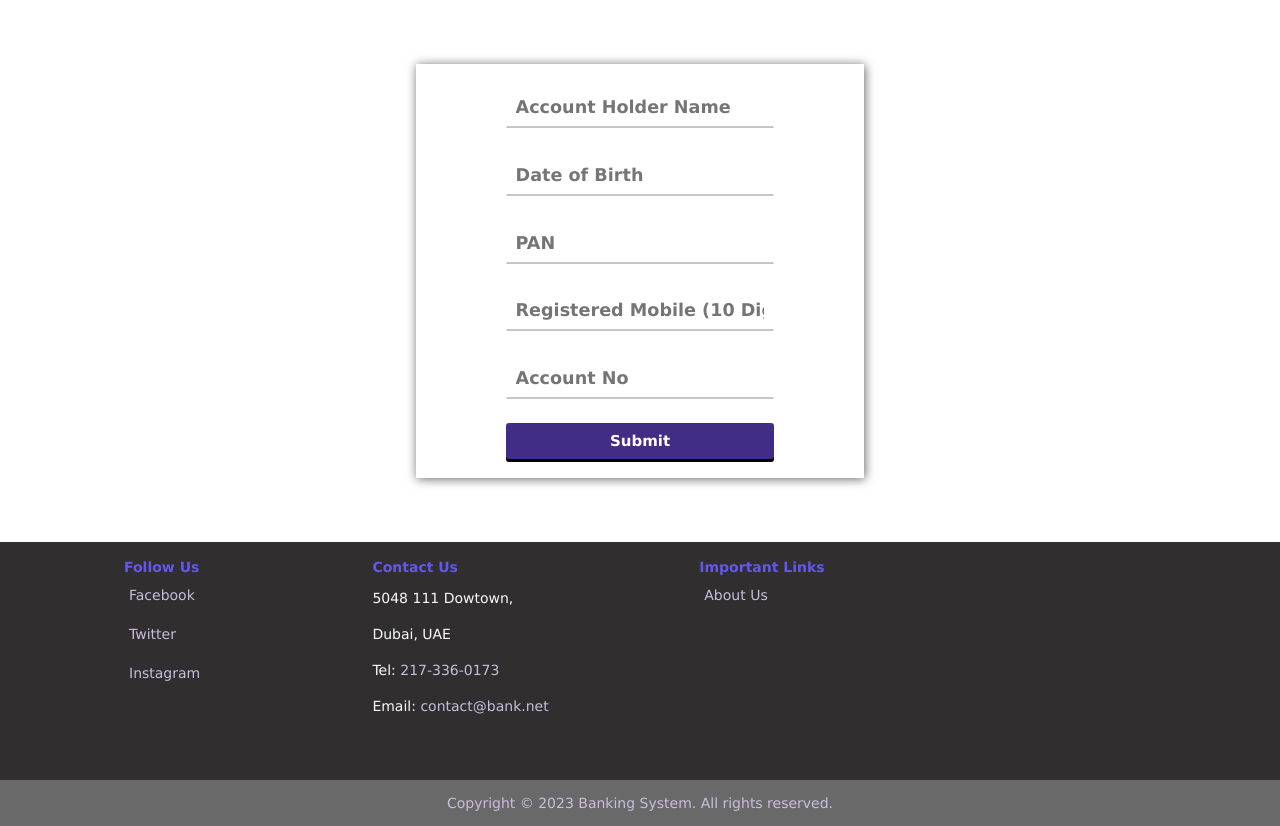
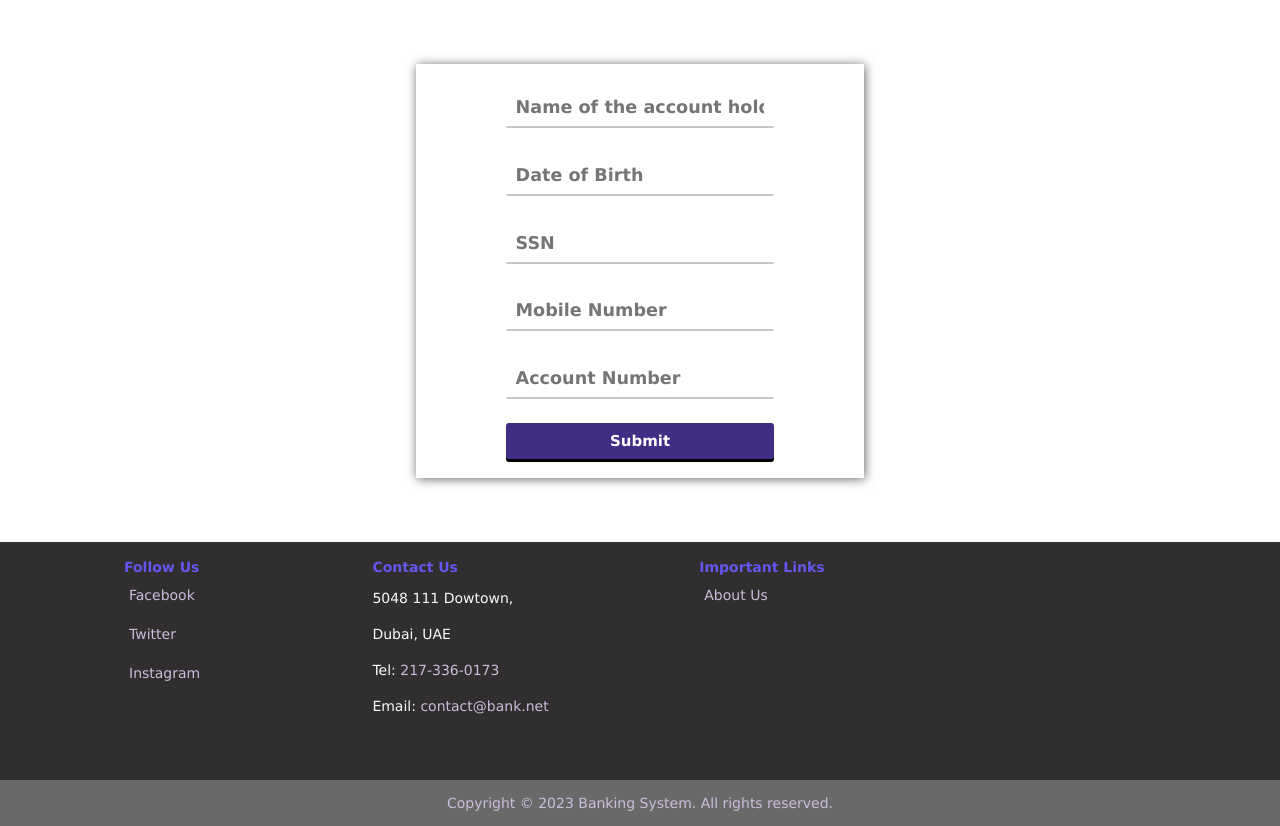
Before and after one commit to SaranChava/BankingSystem, a PHP site: page /debit_card_form.php in a window 1280 px wide. Shown: the part 122-948 px from the top of the page. Run offline with PHP 8.4, Linux system fonts and the light colour scheme; some libraries are stand-ins or nearby versions.

Commit message:
debit card form changes

```diff
--- a/Code/debit_card_form.php
+++ b/Code/debit_card_form.php
@@ -7,11 +7,11 @@
 <div class="debit_card_form_container">
     <br>
 <form method="POST">
-<input type="text" name="holder_name" placeholder="Account Holder Name"><br>
+<input type="text" name="holder_name" placeholder="Name of the account holder"><br>
 <input type="text" name="dob" placeholder="Date of Birth" onfocus="(this.type='date')"><br>
-<input type="text" name="PAN" placeholder="PAN"><br>
-<input type="text" name="mob" placeholder="Registered Mobile (10 Digit)"><br>
-<input type="text" name="acc_no" placeholder="Account No"><br>
+<input type="text" name="SSN" placeholder="SSN"><br>
+<input type="text" name="mob" placeholder="Mobile Number"><br>
+<input type="text" name="acc_no" placeholder="Account Number"><br>
 <input type="submit" name ="dbt_crd_submit" value"Submit" ><br>
 <form>
 </div>
@@ -24,12 +24,12 @@
 if(isset($_POST['dbt_crd_submit'])){
     $holder_name = $_POST['holder_name'];
     $dob = $_POST['dob'];
-    $PAN = $_POST['PAN'];
+    $SSN = $_POST['SSN'];
     $mob = $_POST['mob'];
     $acc_no = $_POST['acc_no'];
-    if(empty($_POST['holder_name']) || empty($_POST['dob']) || empty($_POST['PAN']) ||empty($_POST['mob']) ||empty($_POST['acc_no'])){
+    if(empty($_POST['holder_name']) || empty($_POST['dob']) || empty($_POST['SSN']) ||empty($_POST['mob']) ||empty($_POST['acc_no'])){
 
-        echo '<script>alert("No field should be empty")</script>';
+        echo '<script>alert("All fields are mandatory")</script>';
     }
     else{
 
@@ -38,7 +38,7 @@ if(isset($_POST['dbt_crd_submit'])){
     $result = $conn->query($sql);
     if($result->num_rows <= 0){
 
-        echo '<script>alert("No Data match with the details provided")</script>';
+        echo '<script>alert("Details mismatch")</script>';
 
     }
 
@@ -47,7 +47,7 @@ if(isset($_POST['dbt_crd_submit'])){
     $row = $result->fetch_assoc();
     if(!is_numeric($mob) || (strlen($mob) > 10 || strlen($mob) < 10)){
 
-        echo '<script>alert("Invalid Mobile Number\nPlease enter 10 Digit registered mobile number")</script>';
+        echo '<script>alert("Mobile Number Invalid\n Please enter 10 Digit registered mobile number")</script>';
 
         }
 
@@ -57,25 +57,23 @@ if(isset($_POST['dbt_crd_submit'])){
         }
         elseif($holder_name != $row['Username']){
 
-            echo '<script>alert("Incorrect Account Holder Name")</script>';
+            echo '<script>alert("User name not found in our records")</script>';
             echo $row['Username'];
         }
         elseif($dob != $row['DOB']){
 
-            echo '<script>alert("Incorrect Date of Birth\nPlease enter Date of Birth as on PAN Card")</script>';
+            echo '<script>alert("Incorrect Date of Birth")</script>';
 
         }
-        elseif($PAN != $row['pan']){
+        elseif($SSN != $row['SSN']){
 
-            echo '<script>alert("Incorrect PAN Number")</script>';
+            echo '<script>alert("SSN number not found")</script>';
 
         }
 
 
         else{
-            //-------------------------------------------------------------------'
 
-            //Code to Issue Debit Card since all the provided details are correct
 
             $mob_no = $row['Mobile_no'];
            if($row['Debit_Card_No'] === NULL){
@@ -86,32 +84,10 @@ if(isset($_POST['dbt_crd_submit'])){
             if($conn->query($sql) == TRUE ){
 
 
-                //SMS Integration for Debit Card Details  -----------------------------------------------------
 
-					// require('textlocal.class.php');
-					// $apikey = 'Mzie479SxfY-Z7slYf9AI3zVXCAu0G5skUBQVYOfRU';
-					// $textlocal = new Textlocal(false,false,$apikey);
-					// $numbers = array($mob_no);
-					// $sender = 'TXTLCL';
-					// $message = 'Hello '.$row['Username'].' Your Debit Card No is : '.$debit_card.' with the auto generated pin : '.$debit_card_pin.' Please change this pin as soon as possible';
-
-
-					// 	try {
-					// 		$result = $textlocal->sendSms($numbers, $message, $sender);
-					// 		print_r($result);
-					// 	} catch (Exception $e) {
-					// 		die('Error: ' . $e->getMessage());
-					// 	}
-
-		//--------------------------------------------------------------------------------------
-		//--------------------------------------------------------------------------------------
-
-
-
-            echo '<script>alert("Debit Card issued successfully.\n\nIt will be delivered to your home address soon.\n\nYour Debit Card No is : '.$debit_card.' and Pin is : '.$debit_card_pin.'\n\n Please change this pin as soon as possible.")</script>';
+            echo '<script>alert("Your Debit Card has been successfully issued and will be delivered to your home address shortly\n\n. Your Debit Card No is '.$debit_card.' and your Pin is '.$debit_card_pin.'.\n\n For security reasons, we recommend changing your Pin as soon as possible.")</script>';
 
             }
-            //--------------------------------------------------------------------
         }
 
         else{
```
